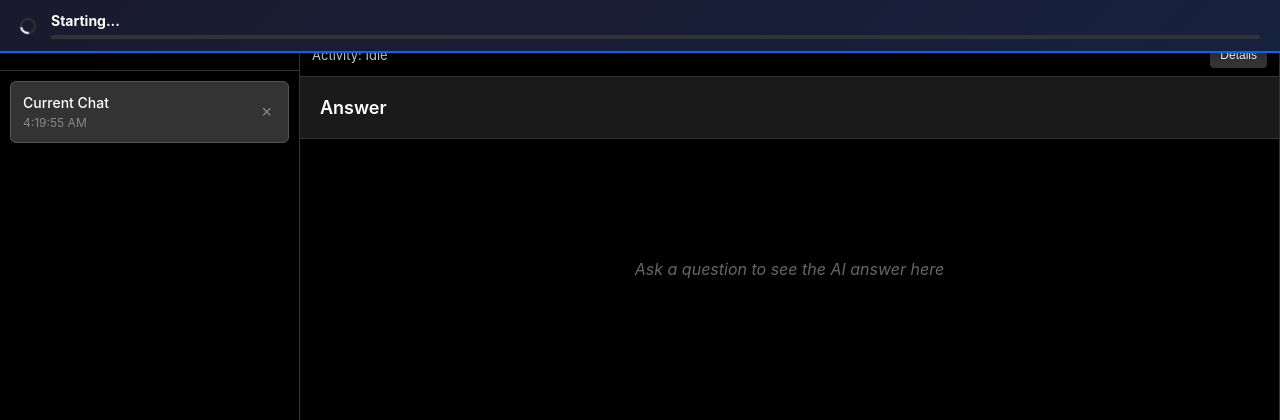
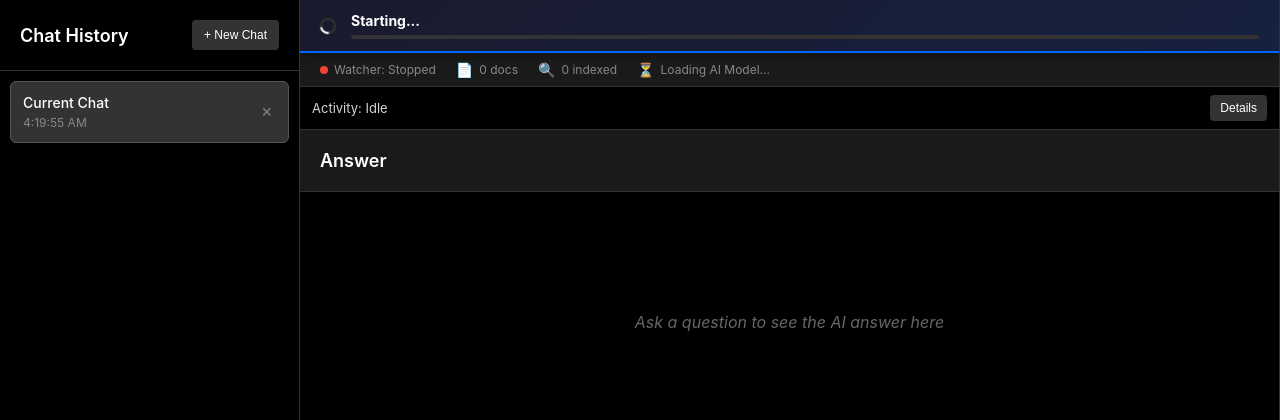
Before and after one commit to ziyilam3999/ai-file-search, a Flask app: page / in a window 1280 px wide. Shown: the top 420 px of the page. Run offline with Flask 3, Linux system fonts and the light colour scheme; parts of the project's set-up code (start-up, migrations or seed data) failed here and were passed over.

Commit message:
fix: model loading banner no longer overlays status panel

```diff
--- a/ui/static/css/new_search.css
+++ b/ui/static/css/new_search.css
@@ -122,15 +122,12 @@ body {
 
 /* Model Loading Banner */
 .model-loading-banner {
-    position: absolute;
-    top: 0;
-    left: 0;
-    right: 0;
+    position: relative;
     background: linear-gradient(135deg, #1a1a2e 0%, #16213e 100%);
     border-bottom: 2px solid #0066ff;
     padding: 12px 20px;
-    z-index: 1000;
     box-shadow: 0 2px 8px rgba(0, 0, 0, 0.3);
+    flex-shrink: 0;
 }
 
 .loading-content {
```
Also changed, not shown: docs/defects.md (+2 -0 lines), docs/changelog.md.
